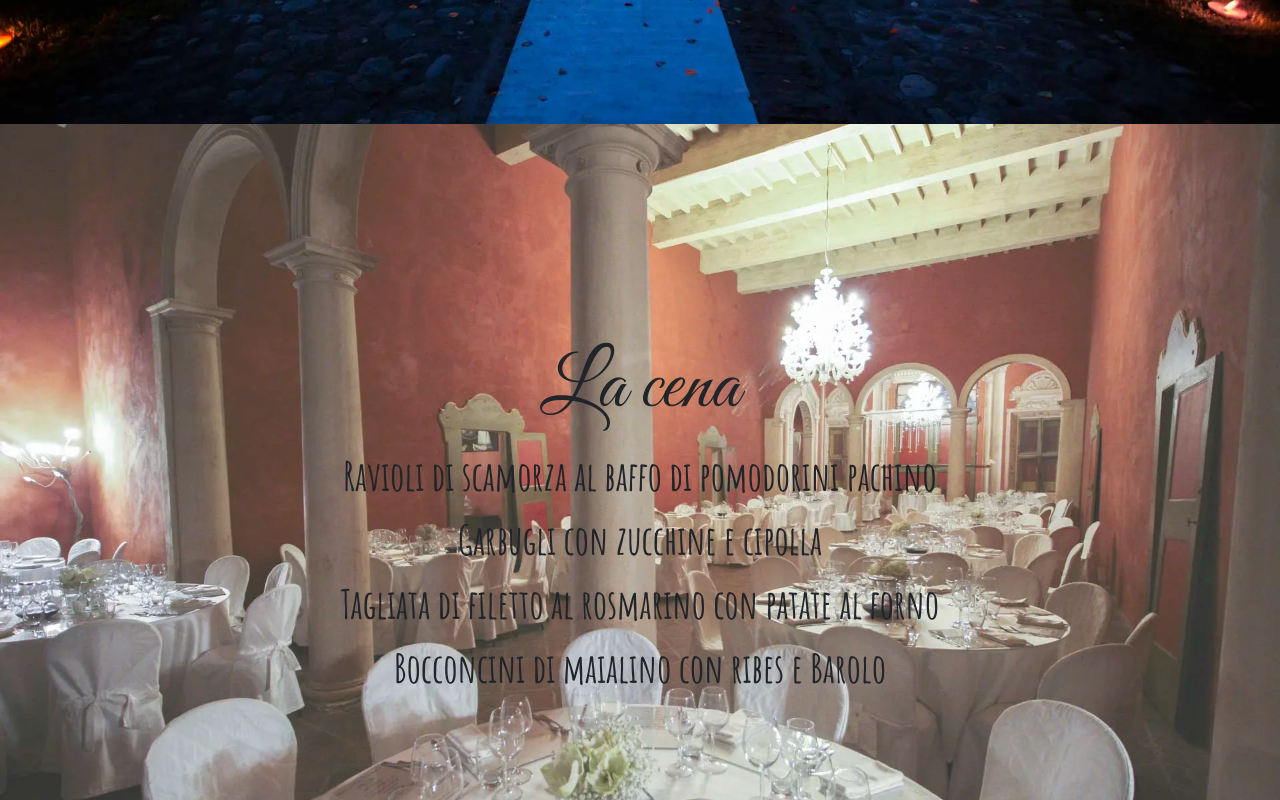
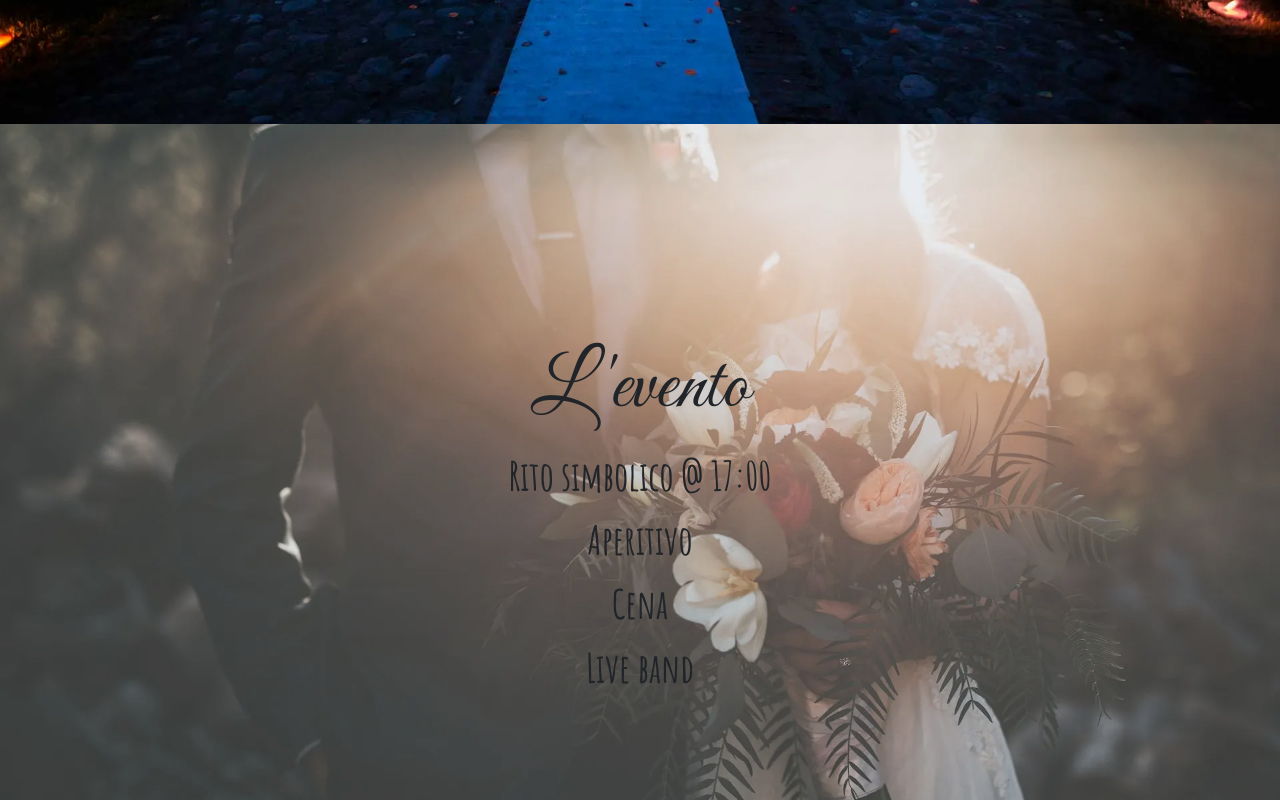
Before and after one commit to LBLucaBonetti/wedding, a plain HTML site: page index.html in a window 1280 px wide. Shown: the part 1900-2700 px from the top of the page. Drawn offline with nearby package versions, Linux system fonts and the light colour scheme.

Commit message:
feat: add event section

```diff
--- a/index.html
+++ b/index.html
@@ -98,6 +98,33 @@
       </div>
     </section>
 
+    <!-- Event -->
+    <section id="event" class="position-relative vh-100 w-100">
+      <picture class="position-absolute inset-0">
+        <source type="image/webp" srcset="img/event.webp" />
+        <source type="image/jpeg" srcset="img/event.jpg" />
+        <img
+          class="w-100 vh-100 opacity-80 object-fit-cover"
+          src="img/event.jpg"
+          loading="lazy"
+          decoding="async"
+          alt="L'evento"
+        />
+      </picture>
+
+      <div
+        class="save-the-date centered position-absolute user-select-none text-center"
+      >
+        <h1 class="display-1 great-vibes">L 'evento</h1>
+        <div class="display-6 mt-3">
+          <p>Rito simbolico @ 17:00</p>
+          <p>Aperitivo</p>
+          <p>Cena</p>
+          <p>Live band</p>
+        </div>
+      </div>
+    </section>
+
     <!-- Dinner -->
     <section id="dinner" class="position-relative vh-100 w-100">
       <picture class="position-absolute inset-0">
```
Also changed, not shown: img/event.jpg (added), img/event.webp (added).
